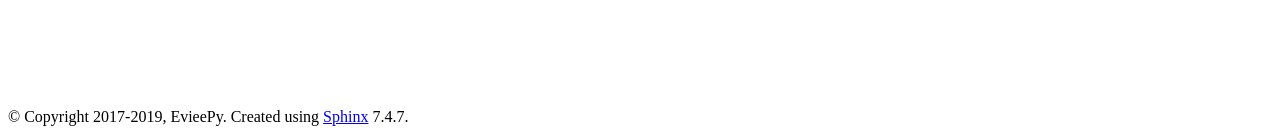
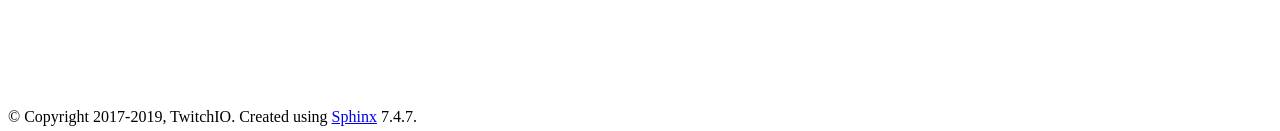
Before and after one commit to PythonistaGuild/TwitchIO, a Sphinx documentation site: the page built from docs/index.rst, in a window 1280 px wide. Shown: the part 783-914 px from the top of the page. Built offline with Sphinx 7.4.7, drawn with Linux system fonts in a browser that asks for light colours.

Commit message:
Update author and license holder in Sphinx configuration

```diff
--- a/docs/conf.py
+++ b/docs/conf.py
@@ -74,8 +74,8 @@ master_doc = 'index'
 
 # General information about the project.
 project = 'TwitchIO'
-copyright = '2017-2019, EvieePy'
-author = 'EvieePy'
+copyright = '2017-2019, TwitchIO'
+author = 'TwitchIO'
 
 # The version info for the project you're documenting, acts as replacement for
 # |version| and |release|, also used in various other places throughout the
```
